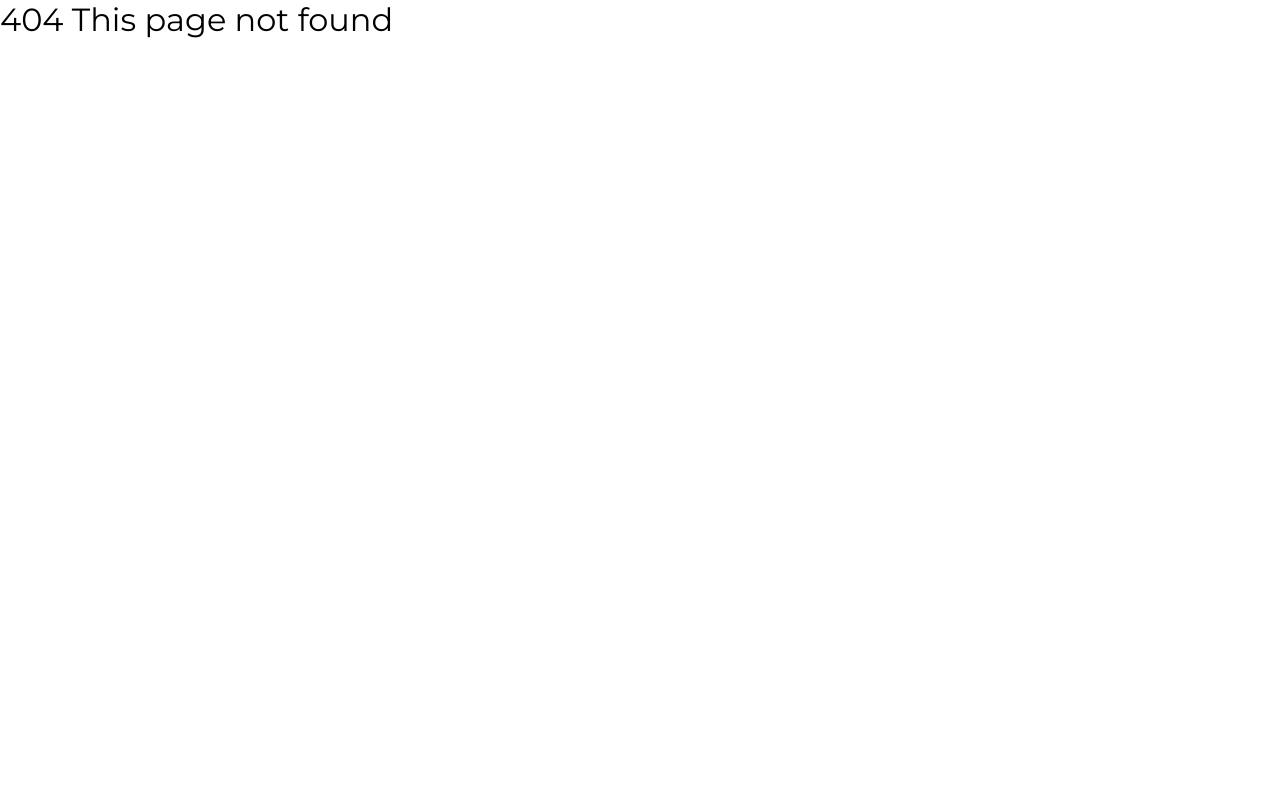
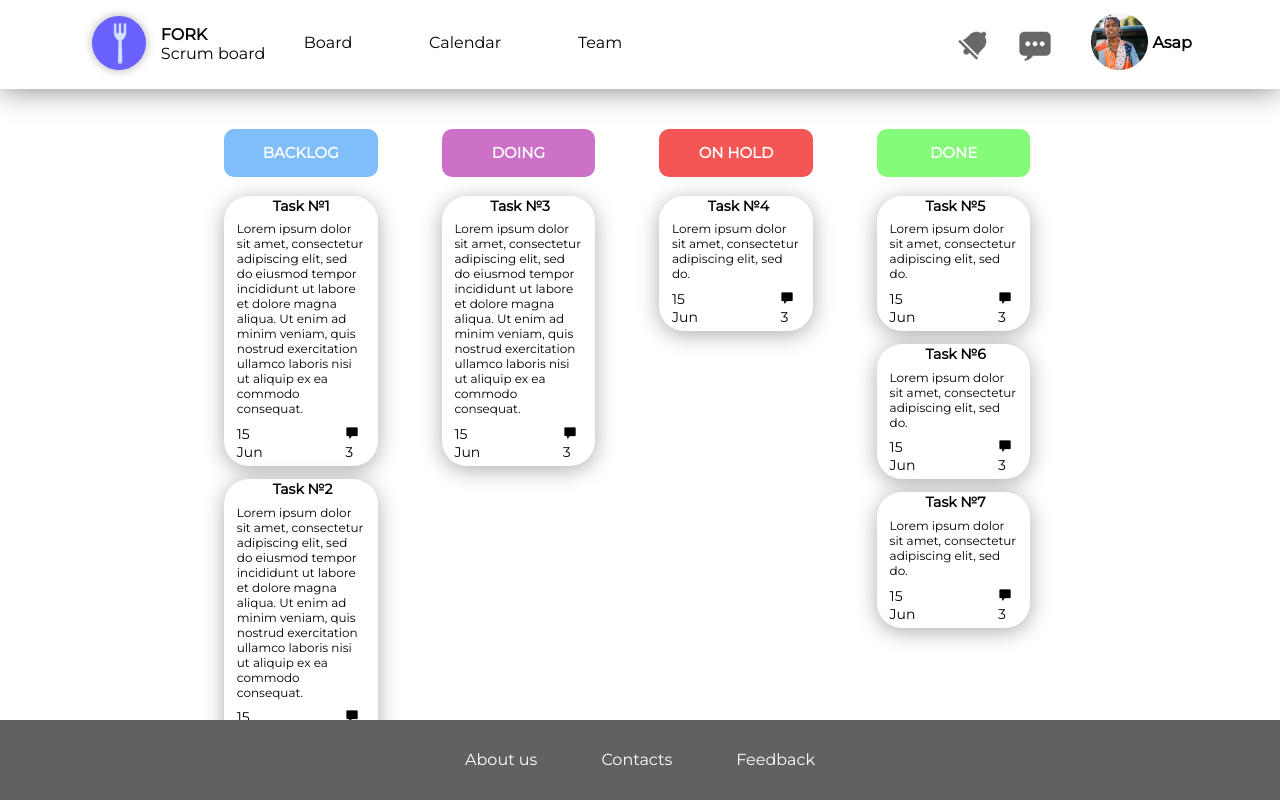
Before and after one commit to DanilBelka/fork-front, a React (Create React App) app: page /board in a window 1280 px wide. Before the commit this address had no page. Built offline with nearby package versions, Linux system fonts and the light colour scheme.

Commit message:
Finished BoardPage Layout

```diff
--- a/src/App.js
+++ b/src/App.js
@@ -1,5 +1,6 @@
 import WelcomePage from "./WelcomePage";
 import MainPage from "./MainPage";
+import BoardPage from "./BoardPage";
 import NewProjectPage from "./NewProjectPage";
 import TaskCreation from "./NewTaskPage"
 import {BrowserRouter, Route, Routes} from "react-router-dom";
@@ -13,6 +14,7 @@ function App() {
 				<Route path={"/index"} element={<MainPage/>}></Route>
 				<Route path={"/project-creation"} element={<NewProjectPage/>}></Route>
 				<Route path={"/task-creation"} element={<TaskCreation/>}></Route>
+				<Route path={"/board"} element={<BoardPage/>}></Route>
 				<Route path={"*"} element={<NotFound/>}/>
 			</Routes>
 		</BrowserRouter>
--- /dev/null
+++ b/src/BoardPage.js
@@ -0,0 +1,122 @@
+import React from 'react';
+import commentsLogo from "./images/Comments.png"
+
+import './styles/stylesheet.css';
+import Header from "./Header"
+import Footer from "./Footer"
+
+const BoardPage = () => {
+
+    return (
+        <div className={"mainPage"}>
+            <Header></Header>
+            <div className={"board"} style={{ marginLeft: "auto", marginRight: "auto", paddingTop: "", width: "65vw", marginTop: "5vh", height: "70vh" }}>
+                <div style={{ display: "flex", flexDirection: "row", gap: "5vw" }}>
+                    <div className={"board__title"}>
+                        BACKLOG
+                    </div>
+                    <div className={"board__title"} style={{ background: "#CC70C8" }}>
+                        DOING
+                    </div>
+                    <div className={"board__title"} style={{ background: "#F45555" }}>
+                        ON HOLD
+                    </div>
+                    <div className={"board__title"} style={{ background: "#84FC79" }}>
+                        DONE
+                    </div>
+                </div>
+                <div style={{ display: "flex", gap:"5vw", marginTop:"1.5vw" }}>
+                    <div className={"comments"}>
+                        <div className={"board__comment"}>
+                            <span className={"board__comment__title"}>Task №1</span>
+                            <div className={"board__comment__description"}>Lorem ipsum dolor sit amet, consectetur adipiscing elit, sed do eiusmod tempor incididunt ut labore et dolore magna aliqua. Ut enim ad minim veniam, quis nostrud exercitation ullamco laboris nisi ut aliquip ex ea commodo consequat.</div>
+                            <div className={"board__comment__info"}>
+                                <span>15 Jun</span>
+                                <span>
+                                    <img src={commentsLogo} alt="" className={"commentLogo"}></img>
+                                    3
+                                </span>
+                            </div>
+                        </div>
+                        <div className={"board__comment"}>
+                            <span className={"board__comment__title"}>Task №2</span>
+                            <div className={"board__comment__description"}>Lorem ipsum dolor sit amet, consectetur adipiscing elit, sed do eiusmod tempor incididunt ut labore et dolore magna aliqua. Ut enim ad minim veniam, quis nostrud exercitation ullamco laboris nisi ut aliquip ex ea commodo consequat.</div>
+                            <div className={"board__comment__info"}>
+                                <span>15 Jun</span>
+                                <span>
+                                    <img src={commentsLogo} alt="" className={"commentLogo"}></img>
+                                    3
+                                </span>
+                            </div>
+                        </div>
+                    </div>
+                    <div className={"comments"}>
+                        <div className={"board__comment"}>
+                            <span className={"board__comment__title"}>Task №3</span>
+                            <div className={"board__comment__description"}>Lorem ipsum dolor sit amet, consectetur adipiscing elit, sed do eiusmod tempor incididunt ut labore et dolore magna aliqua. Ut enim ad minim veniam, quis nostrud exercitation ullamco laboris nisi ut aliquip ex ea commodo consequat.</div>
+                            <div className={"board__comment__info"}>
+                                <span>15 Jun</span>
+                                <span>
+                                    <img src={commentsLogo} alt="" className={"commentLogo"}></img>
+                                    3
+                                </span>
+                            </div>
+                        </div>
+                    </div>
+                    <div className={"comments"}>
+                        <div className={"board__comment"}>
+                            <span className={"board__comment__title"}>Task №4</span>
+                            <div className={"board__comment__description"}>Lorem ipsum dolor sit amet, consectetur adipiscing elit, sed do.</div>
+                            <div className={"board__comment__info"}>
+                                <span>15 Jun</span>
+                                <span>
+                                    <img src={commentsLogo} alt="" className={"commentLogo"}></img>
+                                    3
+                                </span>
+                            </div>
+                        </div>
+                    </div>
+                    <div className={"comments"}>
+                        <div className={"board__comment"}>
+                            <span className={"board__comment__title"}>Task №5</span>
+                            <div className={"board__comment__description"}>Lorem ipsum dolor sit amet, consectetur adipiscing elit, sed do.</div>
+                            <div className={"board__comment__info"}>
+                                <span>15 Jun</span>
+                                <span>
+                                    <img src={commentsLogo} alt="" className={"commentLogo"}></img>
+                                    3
+                                </span>
+                            </div>
+                        </div>
+                        <div className={"board__comment"}>
+                            <span className={"board__comment__title"}>Task №6</span>
+                            <div className={"board__comment__description"}>Lorem ipsum dolor sit amet, consectetur adipiscing elit, sed do.</div>
+                            <div className={"board__comment__info"}>
+                                <span>15 Jun</span>
+                                <span>
+                                    <img src={commentsLogo} alt="" className={"commentLogo"}></img>
+                                    3
+                                </span>
+                            </div>
+                        </div>
+                        <div className={"board__comment"}>
+                            <span className={"board__comment__title"}>Task №7</span>
+                            <div className={"board__comment__description"}>Lorem ipsum dolor sit amet, consectetur adipiscing elit, sed do.</div>
+                            <div className={"board__comment__info"}>
+                                <span>15 Jun</span>
+                                <span>
+                                    <img src={commentsLogo} alt="" className={"commentLogo"}></img>
+                                    3
+                                </span>
+                            </div>
+                        </div>
+
+                    </div>
+                </div>
+            </div>
+            <Footer></Footer>
+        </div>
+    );
+};
+
+export default BoardPage;
--- a/src/styles/stylesheet.css
+++ b/src/styles/stylesheet.css
@@ -256,4 +256,57 @@ img {
   margin-left: 2.9vw;
 }
 
+.board {
+  margin-left: auto;
+  margin-right: auto;
+  width: 55vw;
+  margin-top: 5vh;
+  height: 70vh;
+}
+.board__title {
+  background: #7FBEF9;
+  border-radius: 10px;
+  width: 12vw;
+  height: 6vh;
+  line-height: 6vh;
+  text-align: center;
+  font-weight: 800;
+  font-size: 15px;
+  text-transform: uppercase;
+  color: white;
+}
+.board__comment {
+  background: #FFFFFF;
+  box-shadow: 0px 4px 21px rgba(0, 0, 0, 0.32);
+  border-radius: 25px;
+  width: 10vw;
+  padding-left: 1vw;
+  padding-right: 1vw;
+  padding-bottom: 5px;
+  height: auto;
+  margin-bottom: 1vw;
+}
+.board__comment__title {
+  font-weight: 600;
+  font-size: 1.1vw;
+  margin-left: 2.8vw;
+}
+.board__comment__description {
+  margin-top: 0.5vw;
+  font-weight: 300;
+  font-size: 12px;
+}
+.board__comment__info {
+  margin-top: 0.7vw;
+  display: flex;
+  flex-direction: row;
+  gap: 5.5vw;
+  font-size: 14px;
+}
+
+.commentLogo {
+  height: 14px;
+  width: 14px;
+}
+
 /*# sourceMappingURL=stylesheet.css.map */
--- a/src/styles/stylesheet.scss
+++ b/src/styles/stylesheet.scss
@@ -279,15 +279,73 @@ img {
   padding-left: 8vw;
   padding-top: 0.5vw;
   height: 6vw;
-  margin-top:1vw;
+  margin-top: 1vw;
   background: #E7CDFF;
   border: 1px dashed #000000;
   border-radius: 19px;
   cursor: pointer;
 }
 
-.addBtn{
+.addBtn {
   width: 40px;
   height: 40px;
-  margin-left:2.9vw;
+  margin-left: 2.9vw;
 }
+
+.board {
+  margin-left: auto;
+  margin-right: auto;
+  width: 55vw;
+  margin-top: 5vh;
+  height: 70vh;
+
+  &__title {
+    background: #7FBEF9;
+    border-radius: 10px;
+    width: 12vw;
+    height: 6vh;
+    line-height: 6vh;
+    text-align: center;
+    font-weight: 800;
+    font-size: 15px;
+    text-transform: uppercase;
+    color: white;
+  }
+
+  &__comment {
+    background: #FFFFFF;
+    box-shadow: 0px 4px 21px rgba(0, 0, 0, 0.32);
+    border-radius: 25px;
+    width: 10vw;
+    padding-left: 1vw;
+    padding-right: 1vw;
+    padding-bottom: 5px;
+    height: auto;
+    margin-bottom:1vw;
+
+    &__title {
+      font-weight: 600;
+      font-size: 1.1vw;
+      margin-left:2.8vw
+    }
+
+    &__description {
+      margin-top:0.5vw;
+      font-weight: 300;
+      font-size: 12px;
+    }
+
+    &__info{
+      margin-top:0.7vw;
+      display: flex;
+      flex-direction: row;
+      gap:5.5vw;
+      font-size:14px;
+    }
+  }
+}
+
+.commentLogo{
+  height: 14px;
+  width: 14px;
+}
```
Also changed, not shown: src/images/Comments.png (added), 1 other file (tests, documents, lock files or other folders).
